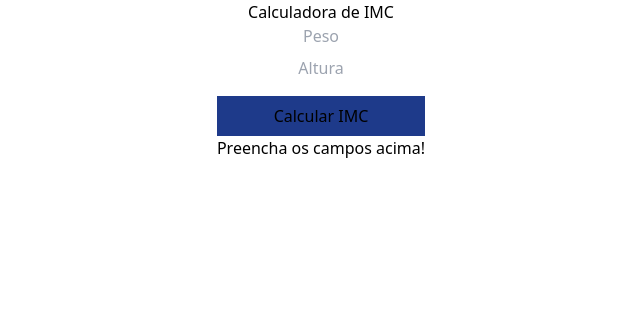
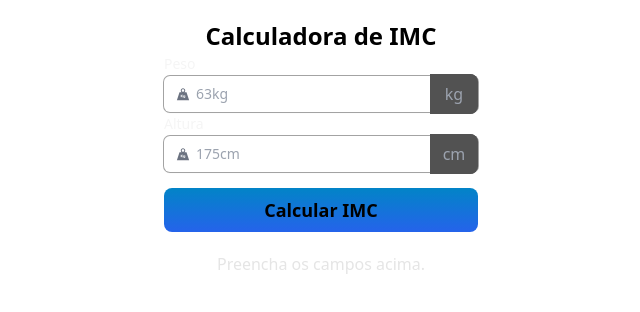
Before and after one commit to risixdzn/calculadoraimc, a Next.js app: page / in a window 1280 px wide. Shown: the top 312 px of the page, without its empty margins (319-959 px from the left). Built offline with nearby package versions, Linux system fonts and the light colour scheme.

Commit message:
(feature) ui redesign

```diff
--- a/package.json
+++ b/package.json
@@ -17,6 +17,7 @@
     "next": "13.2.3",
     "react": "18.2.0",
     "react-dom": "18.2.0",
+    "react-icons": "^4.8.0",
     "typescript": "4.9.5"
   },
   "devDependencies": {
--- a/pages/index.tsx
+++ b/pages/index.tsx
@@ -1,5 +1,7 @@
 import Head from 'next/head'
 import { useState , useEffect } from 'react'
+
+import { GiWeight } from 'react-icons/gi'
 
 function Home() {
   const [ peso, setPeso ] = useState("");
@@ -67,20 +69,55 @@ function Home() {
   return (
     <div>
       <div className='flex flex-col items-center content-center h-screen w-screen'>
-        <h1>Calculadora de IMC</h1>
+        <h1 className='text-2xl font-semibold mt-5'>Calculadora de IMC</h1>
         <form className='flex flex-col' onSubmit={calculaImc}>
-          <input className='w-52 text-center' required={true} placeholder='Peso'
-            onChange={(e)=> setPeso(e.target.value)} value={peso}
-          ></input>
-          <input className='w-52 mt-2 text-center' required={true} placeholder='Altura'
-            onChange={(e)=> setAltura(e.target.value)} value={altura}
-          ></input>
-          <button type='submit' className='bg-blue-900 px-5 py-2 mt-4'>Calcular IMC</button>
+          <div>
+            <label htmlFor="price" className="block text-sm font-medium leading-6 text-neutral-100">
+              Peso
+            </label>
+            <div className="relative mt-2 rounded-md shadow-sm">
+              <div className="pointer-events-none absolute inset-y-0 left-0 flex items-center pl-3">
+                <span className="text-gray-500 sm:text-sm"><GiWeight/></span>
+              </div>
+              <input
+                type="text"
+                className="-mt-2 block w-full rounded-md border-0 py-1.5 pl-8 pr-20 text-neutral-300 ring-1 ring-neutral-400 placeholder:text-gray-400 focus:ring-2 focus:ring-inset focus:ring-indigo-600 sm:text-sm sm:leading-6"
+                placeholder={63+"kg"}
+                onChange={(e)=> setPeso(e.target.value)} value={peso}
+                required={true}
+              />
+              <div className="absolute inset-y-0 right-0 flex items-center">
+                <h1 className='text-gray-400 bg-neutral-600 w-12 text-center py-2 rounded-r-lg ring-2 ring-neutral-600 ring-inset'>kg </h1>
+              </div>
+            </div>
+          </div>
+          <div>
+            <label htmlFor="price" className="block text-sm font-medium leading-6 text-neutral-100">
+              Altura
+            </label>
+            <div className="relative mt-2 rounded-md shadow-sm">
+              <div className="pointer-events-none absolute inset-y-0 left-0 flex items-center pl-3">
+                <span className="text-gray-500 sm:text-sm"><GiWeight/></span>
+              </div>
+              <input
+                type="text123"
+                className="-mt-2 block w-full rounded-md border-0 py-1.5 pl-8 pr-20 text-neutral-300 ring-1 ring-neutral-400 placeholder:text-gray-400 focus:ring-2 focus:ring-inset focus:ring-indigo-600 sm:text-sm sm:leading-6"
+                placeholder={175+"cm"}
+                onChange={(e)=> setAltura(e.target.value)} value={altura}
+                required={true}
+              />
+              <div className="absolute inset-y-0 right-0 flex items-center">
+                <h1 className='text-gray-400 bg-neutral-600 w-12 text-center py-2 rounded-r-lg ring-2 ring-neutral-600 ring-inset'>cm</h1>
+              </div>
+            </div>
+          </div>
+
+          <button type='submit' className='bg-gradient-to-b from-sky-600 to-blue-600 rounded-lg px-5 py-2 mt-4 font-semibold text-lg hover:from-sky-400 hover:to-blue-500'>Calcular IMC</button>
         </form>
 
-
-        <h2>{showImc == 0 || isNaN(showImc) ? "Preencha os campos acima!" : "Seu imc é: " + showImc.toFixed(2)}</h2>
-        <h2>{estadoPeso}</h2>
+        <h1 className={showImc == 0 || isNaN(showImc) ? "block mt-5 text-neutral-200" : "hidden"}>Preencha os campos acima.</h1>
+        <h2 className={showImc == 0 || isNaN(showImc) ? "hidden" : "block mt-5 text-lg"}>Seu imc é: {showImc.toFixed(2)}</h2>
+        <h2 className='text-lg font-semibold'>{estadoPeso}</h2>
       </div>
     </div>
   )
```
Also changed, not shown: 1 other file (tests, documents, lock files or other folders).
